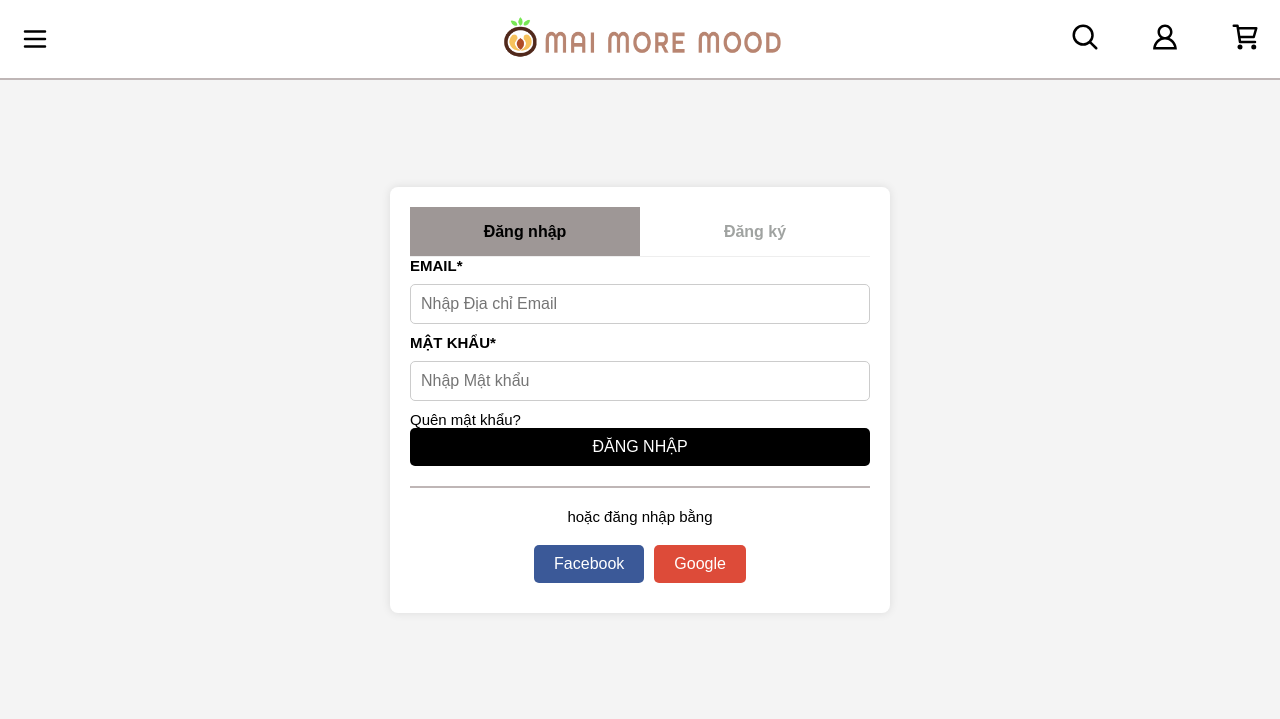
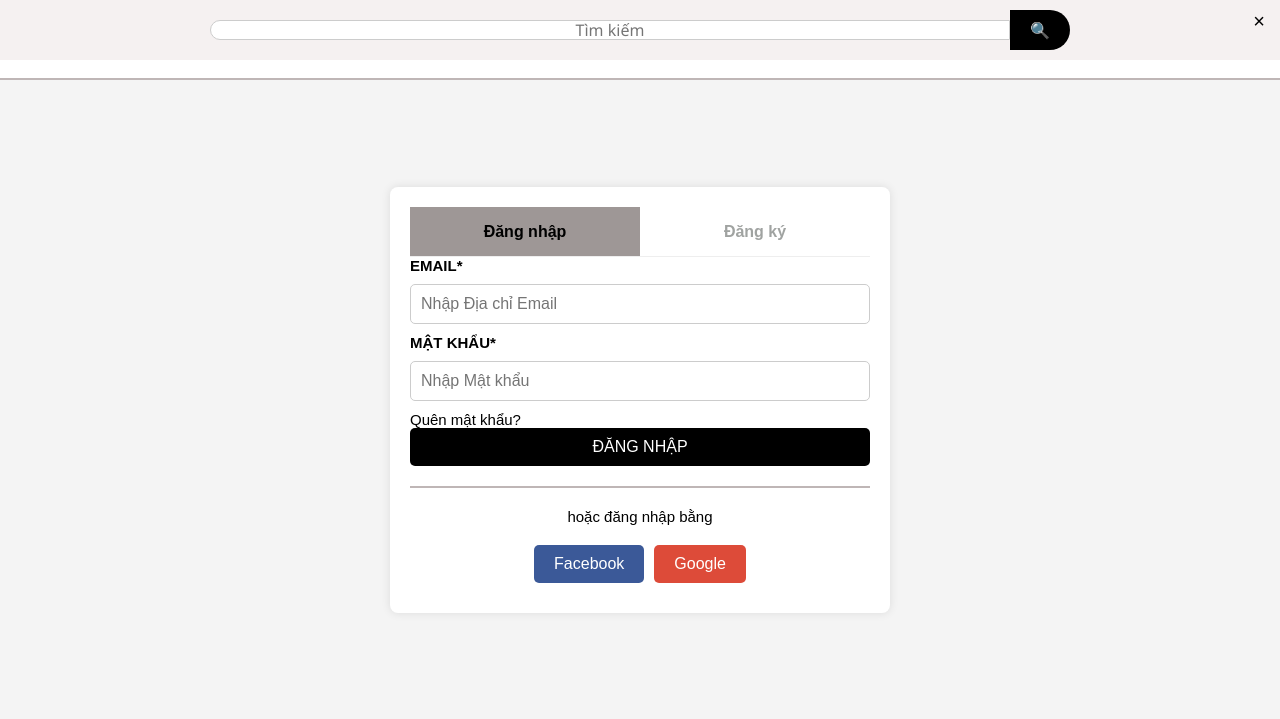
Before and after one commit to niendzvdtg01/e-commern-web-project, a Flask app: page /login in a window 1280 px wide, after a click that opens the changed part. Shown: the part 50-769 px from the top of the page. Run offline with Flask 3, Linux system fonts and the light colour scheme; parts of the project's set-up code (start-up, migrations or seed data) failed here and were passed over; some web fonts are replaced.

Commit message:
add changes

```diff
--- a/main.py
+++ b/main.py
@@ -225,7 +225,7 @@ def account():
 
             if update_data:
                 supabase.table("users").update(update_data).eq("email", session['email']).execute()
-            return redirect(url_for('account'))
+            return render_template("account.html")
 
         response = (
             supabase.table("users")
@@ -274,139 +274,6 @@ def view_cart():
     cart = session.get("cart", [])
     total = sum(item["price"] * item["quantity"] for item in cart)
     return render_template("cart.html", cart=cart, total=total)
-
-@app.route('/add-to-cart', methods=['POST'])
-def add_to_cart():
-    if 'email' not in session:
-        return jsonify({'success': False, 'message': 'Vui lòng đăng nhập trước'}), 401
-
-    product_id = request.form.get('product_id')
-    quantity = int(request.form.get('quantity', 1))
-
-    # Get product details from database
-    response = supabase.table("products").select("*").eq("product_id", product_id).execute()
-    if not response.data:
-        return jsonify({'success': False, 'message': 'Sản phẩm không tồn tại'}), 404
-
-    product = response.data[0]
-
-    # Initialize cart if it doesn't exist
-    if 'cart' not in session:
-        session['cart'] = []
-
-    # Check if product already in cart
-    cart = session['cart']
-    for item in cart:
-        if item['product_id'] == product_id:
-            item['quantity'] += quantity
-            session['cart'] = cart
-            return jsonify({
-                'success': True,
-                'message': 'Đã thêm sản phẩm vào giỏ hàng',
-                'cart_count': len(cart)
-            })
-
-    # Add new item to cart
-    cart.append({
-        'product_id': product_id,
-        'name': product['product_name'],
-        'price': product['price'],
-        'quantity': quantity,
-        'image_url': product['img_url']
-    })
-    session['cart'] = cart
-
-    return jsonify({
-        'success': True,
-        'message': 'Đã thêm sản phẩm vào giỏ hàng',
-        'cart_count': len(cart)
-    })
-
-@app.route('/update-cart', methods=['POST'])
-def update_cart():
-    if 'email' not in session:
-        return jsonify({'success': False, 'message': 'Please login first'}), 401
-
-    product_id = request.form.get('product_id')
-    quantity = int(request.form.get('quantity', 1))
-    price = int(request.form.get('price', 0))
-
-    # Check product quantity in database
-    response = supabase.table("products").select("quantity").eq("product_id", product_id).execute()
-    if not response.data:
-        return jsonify({'success': False, 'message': 'Product not found'}), 404
-
-    available_quantity = response.data[0]['quantity']
-    if quantity > available_quantity:
-        return jsonify({'success': False, 'message': f'Only {available_quantity} items available'}), 400
-
-    cart = session.get('cart', [])
-    for item in cart:
-        if item['product_id'] == product_id:
-            item['quantity'] = quantity
-            item['price'] = price  # Update price in session
-            break
-
-    session['cart'] = cart
-    total = sum(item["price"] * item["quantity"] for item in cart)
-
-    return jsonify({
-        'success': True,
-        'total': total,
-        'cart_count': len(cart)
-    })
-
-@app.route('/remove-from-cart', methods=['POST'])
-def remove_from_cart():
-    if 'email' not in session:
-        return jsonify({'success': False, 'message': 'Please login first'}), 401
-
-    try:
-        # Get form data
-        product_id = request.form.get('product_id')
-        if not product_id:
-            return jsonify({'success': False, 'message': 'Product ID is required'}), 400
-
-        # Get cart from session
-        cart = session.get('cart', [])
-        if not cart:
-            return jsonify({'success': False, 'message': 'Cart is empty'}), 404
-
-        # Find and remove the product
-        new_cart = [item for item in cart if item['product_id'] != product_id]
-
-        # If cart length didn't change, product wasn't found
-        if len(new_cart) == len(cart):
-            return jsonify({'success': False, 'message': 'Product not found in cart'}), 404
-
-        # Update session
-        session['cart'] = new_cart
-        session.modified = True
-
-        # Calculate new total
-        total = sum(item['price'] * item['quantity'] for item in new_cart)
-
-        return jsonify({
-            'success': True,
-            'total': total,
-            'cart_count': len(new_cart)
-        })
-
-    except Exception as e:
-        print(f"Error in remove_from_cart: {str(e)}")
-        return jsonify({'success': False, 'message': 'Internal server error'}), 500
-
-@app.route('/clear-cart', methods=['POST'])
-def clear_cart():
-    if 'email' not in session:
-        return jsonify({'success': False, 'message': 'Please login first'}), 401
-
-    session['cart'] = []
-    return jsonify({
-        'success': True,
-        'total': 0,
-        'cart_count': 0
-    })
 
 #login page
 @app.route('/login', methods=['GET', 'POST'])
@@ -524,9 +391,9 @@ def logout():
 
 # ZaloPay Configuration
 config = {
-    "app_id": os.environ.get("APP_ID"),
-    "key1": os.environ.get("KEY1"),
-    "key2": os.environ.get("KEY2"),
+    "app_id": os.environ.get("ZALOPAY_APP_ID"),
+    "key1": os.environ.get("ZALOPAY_KEY1"),
+    "key2": os.environ.get("ZALOPAY_KEY2"),
     "endpoint": "https://sb-openapi.zalopay.vn/v2/create",
     # "query_endpoint": "https://sb-openapi.zalopay.vn/v2/query"
 }
@@ -542,11 +409,11 @@ def create_payment():
         if not data:
             return jsonify({'success': False, 'message': 'No data provided'}), 400
 
-        cart = data.get('item', [])
+        cart = data.get('items', [])
         if not cart:
             return jsonify({'success': False, 'message': 'Cart is empty'}), 400
 
-        total_amount = data.get('total', 0)
+        total_amount = data.get('total_amount', 0)
         if total_amount <= 0:
             return jsonify({'success': False, 'message': 'Invalid total amount'}), 400
 
@@ -564,11 +431,9 @@ def create_payment():
             "app_trans_id": "{:%y%m%d}_{}".format(datetime.today(), trans_id),
             "app_user": session['email'],
             "app_time": int(round(time() * 1000)),
-            "callback_url": "http://127.0.0.1:5000/callback",  # Updated callback URL
             "embed_data": json.dumps({
                 "email": session['email'],
-                "cart": cart,
-                "preferred_payment_method": []
+                "cart": cart
             }),
             "item": json.dumps([{
                 "name": item['name'],
@@ -577,7 +442,7 @@ def create_payment():
             } for item in cart]),
             "amount": total_amount,
             "description": f"Payment for order #{trans_id}",
-            "bank_code": ""
+            "bank_code": "zalopayapp"
         }
 
         # Generate MAC
@@ -616,6 +481,7 @@ def create_payment():
                 "email": session['email'],
                 "amount": total_amount,
                 "status": "pending",
+                "cart": cart
             }).execute()
 
             return jsonify({
@@ -677,17 +543,6 @@ def callback():
             'return_code': 0,
             'return_message': str(e)
         }), 500
-@app.route('/redirect-from-zalopay', methods=['GET'])
-def redirect():
-  data = request.args
-  checksumData = "{}|{}|{}|{}|{}|{}|{}".format(data.get('appid'), data.get('apptransid'), data.get('pmcid'), data.get('bankcode'), data.get('amount'), data.get('discountamount'), data.get('status'))
-  checksum = hmac.new(config['key2'].encode(), checksumData, hashlib.sha256).hexdigest()
-
-  if checksum != data.get('checksum'):
-    return "Bad Request", 400
-  else:
-    # kiểm tra xem đã nhận được callback hay chưa, nếu chưa thì tiến hành gọi API truy vấn trạng thái thanh toán của đơn hàng để lấy kết quả cuối cùng
-    return "Ok", 200
 
 @app.route('/payment-status/<app_trans_id>', methods=['GET'])
 def payment_status(app_trans_id):
@@ -705,13 +560,11 @@ def payment_status(app_trans_id):
 
         # If order is still pending, check with ZaloPay
         if order['status'] == 'pending':
-            # Prepare query parameters
             params = {
                 "app_id": config["app_id"],
                 "app_trans_id": app_trans_id
             }
 
-            # Generate MAC
             data = "{}|{}|{}".format(
                 config["app_id"],
                 app_trans_id,
@@ -724,9 +577,8 @@ def payment_status(app_trans_id):
                 hashlib.sha256
             ).hexdigest()
 
-            # Send request to ZaloPay
             response = urllib.request.urlopen(
-                url="https://sb-openapi.zalopay.vn/v2/query",
+                url=config["query_endpoint"],
                 data=urllib.parse.urlencode(params).encode()
             )
             result = json.loads(response.read())
@@ -751,8 +603,110 @@ def payment_status(app_trans_id):
                                 error="Payment failed or was cancelled")
 
     except Exception as e:
-        print(f"Error in payment status check: {str(e)}")
         return render_template('payment_error.html', error=str(e))
+
+@app.route('/add-to-cart', methods=['POST'])
+def add_to_cart():
+    if 'email' not in session:
+        return jsonify({'success': False, 'message': 'Vui lòng đăng nhập trước'}), 401
+
+    product_id = request.form.get('product_id')
+    quantity = int(request.form.get('quantity', 1))
+
+    # Get product details from database
+    response = supabase.table("products").select("*").eq("product_id", product_id).execute()
+    if not response.data:
+        return jsonify({'success': False, 'message': 'Sản phẩm không tồn tại'}), 404
+
+    product = response.data[0]
+
+    # Initialize cart if it doesn't exist
+    if 'cart' not in session:
+        session['cart'] = []
+
+    # Check if product already in cart
+    cart = session['cart']
+    for item in cart:
+        if item['product_id'] == product_id:
+            item['quantity'] += quantity
+            session['cart'] = cart
+            return jsonify({
+                'success': True,
+                'message': 'Đã thêm sản phẩm vào giỏ hàng',
+                'cart_count': len(cart)
+            })
+
+    # Add new item to cart
+    cart.append({
+        'product_id': product_id,
+        'name': product['product_name'],
+        'price': product['price'],
+        'quantity': quantity,
+        'image_url': product['img_url']
+    })
+    session['cart'] = cart
+
+    return jsonify({
+        'success': True,
+        'message': 'Đã thêm sản phẩm vào giỏ hàng',
+        'cart_count': len(cart)
+    })
+
+@app.route('/update-cart', methods=['POST'])
+def update_cart():
+    if 'email' not in session:
+        return jsonify({'success': False, 'message': 'Please login first'}), 401
+
+    product_id = request.form.get('product_id')
+    quantity = int(request.form.get('quantity', 1))
+    price = int(request.form.get('price', 0))
+
+    cart = session.get('cart', [])
+    for item in cart:
+        if item['product_id'] == product_id:
+            item['quantity'] = quantity
+            item['price'] = price  # Update price in session
+            break
+
+    session['cart'] = cart
+    total = sum(item["price"] * item["quantity"] for item in cart)
+
+    return jsonify({
+        'success': True,
+        'total': total,
+        'cart_count': len(cart)
+    })
+
+@app.route('/remove-from-cart', methods=['POST'])
+def remove_from_cart():
+    if 'email' not in session:
+        return jsonify({'success': False, 'message': 'Please login first'}), 401
+
+    data = request.get_json()
+    product_id = data.get('product_id')
+
+    cart = session.get('cart', [])
+    cart = [item for item in cart if item['product_id'] != product_id]
+    session['cart'] = cart
+
+    total = sum(item["price"] * item["quantity"] for item in cart)
+    return jsonify({
+        'success': True,
+        'total': total,
+        'cart_count': len(cart)
+    })
+
+@app.route('/clear-cart', methods=['POST'])
+def clear_cart():
+    if 'email' not in session:
+        return jsonify({'success': False, 'message': 'Please login first'}), 401
+
+    session['cart'] = []
+    return jsonify({
+        'success': True,
+        'total': 0,
+        'cart_count': 0
+    })
 
 if __name__ == '__main__':
     app.run(debug=True)
--- a/static/css/login.css
+++ b/static/css/login.css
@@ -191,6 +191,136 @@ input[type="email"], input[type="password"], input[type="text"] {
     margin: 20px 0;
 }
 /* End Login */
+.search-popup {
+    position: fixed;
+    background-color: #f5f1f1;
+    width: 100%;
+    z-index: 1000;
+    padding: 10px;
+    opacity: 0;
+    transform: translateY(-20px);
+    visibility: hidden;
+    transition: opacity 0.3s ease-out, transform 0.3s ease-out;
+    pointer-events: none;
+    align-items: center;
+}
+
+.search-popup.active {
+    transform: translateY(0);
+    opacity: 1;
+    visibility: visible;
+    pointer-events: auto;
+}
+
+.search-bar {
+    display: flex;
+    justify-content: center;
+    height: 40px;
+}
+
+.search-bar button {
+    background-color: black;
+    color: white;
+    border: none;
+    border-radius: 0 20px 20px 0;
+    width: 60px;
+    cursor: pointer;
+}
+
+.search-bar button:hover {
+    background-color: #333;
+}
+
+.search-bar input[type="text"] {
+    border: 1px solid #ccc;
+    border-radius: 20px 0 0 20px;
+    padding: 8px;
+    width: 800px;
+    text-align: center;
+    font-family: 'Segoe UI', Tahoma, Geneva, Verdana, sans-serif;
+}
+
+
+/* Hiển thị kết quả tìm kiếm */
+.search-result {
+    display: none;
+    background-color: #f5f1f1;
+    top:100%;
+    min-width: 100%;
+    z-index: 1000;
+    padding: 10px;
+    position:initial;
+    transform: translateY(-20px);
+    pointer-events: none;
+    transition: opacity 0.3s ease-out, transform 0.3s ease-out;
+}
+.search-result.active {
+    justify-content: center;
+    display: flex;
+    transform: translateY(0);
+    pointer-events: auto;
+}
+.search-prodct{
+    width: 100%;
+    position: relative;
+    gap: 30px;
+    display: flex;
+}
+.search-prodct img{
+    width: 80px;
+    border-radius: 4px;
+}
+.search-prodct div{
+    padding: 10px 10px;
+    gap: 10px;
+    text-align: center;
+}
+.search-prodct p{
+    font-family: 'Segoe UI', Tahoma, Geneva, Verdana, sans-serif;
+}
+.search-prodct a{
+    text-decoration: none;
+    pointer-events: all;
+}
+
+.add-to-cart button{
+    padding: 5px 15px;
+    border-radius: 4px;
+    border: 1px solid #ccc;
+    background-color: rgb(207, 172, 145);
+    cursor: pointer;
+    font-family: 'Segoe UI', Tahoma, Geneva, Verdana, sans-serif;
+    color: black;
+}
+.popup{
+    display: none;
+    position: fixed;
+    top: 50%;
+    left: 50%;
+    transform: translate(-50%, -50%);
+    background-color:#f7f7f7;
+    padding: 20px;
+    box-shadow: 0px 0px 10px rgba(0, 0, 0, 0.2);
+    border-radius: 10px;
+    z-index: 1000;
+  }
+.popup button{
+   background-color: rgb(223, 231, 231);
+  }
+  .popup button:hover{
+    background-color: rgb(181, 182, 182);
+   }
+.popup-content {
+    text-align: center;
+    margin: 0;
+}
+.close {
+    position: absolute;
+    top: 10px;
+    right: 15px;
+    cursor: pointer;
+    font-size: 20px;
+  }
 /* Start footer */
 .footer {
     font-family: "Tektur", sans-serif;
--- a/templates/login.html
+++ b/templates/login.html
@@ -6,6 +6,7 @@
     <title>Login</title>
     <link rel="icon" type = "img/png" href="/static/pictures/logorgb copy.png" sizes="192x192">
     <link rel="stylesheet" href="/static/css/login.css">
+    <script src="/static/js/homepage.js"></script>
     <link rel="preconnect" href="https://fonts.googleapis.com">
     <link rel="preconnect" href="https://fonts.gstatic.com" crossorigin>
     <link href="https://fonts.googleapis.com/css2?family=Tektur:wdth,wght@75..100,400..900&display=swap" rel="stylesheet">
@@ -14,6 +15,37 @@
     <header>
         <p class="font">_ Thêm một chút mai, thêm trọn cảm hứng. _</p>
 </header>
+<div id="search-popup" class="search-popup">
+    <div class="popup-content">
+        <span class="close" onclick="closesearch()">&times;</span>
+        <div class="search-bar">
+            <input type="text" id="search" name="userInput" placeholder="Tìm kiếm" onkeyup="searchProduct()">
+            <button type="button" onclick="searchProduct()">🔍</button>
+        </div>
+    </div>
+    <div id="search-result" class="search-result">
+        <!-- <table style="border: 1px solid #ccc;">
+            <thead>
+                <tr>
+                    <th>Tên sản phẩm</th>
+                    <th>Số lượng hàng hóa</th>
+                    <th>giá</th>
+                </tr>
+            </thead>
+            <tbody id="result-body">
+                Dữ liệ được cập nhạt tại đây
+            </tbody>
+        </table> -->
+        <div>
+            <div style="text-align: center; margin-bottom: 20px;">
+                <p style="font-family: 'Segoe UI', Tahoma, Geneva, Verdana, sans-serif; font-size: larger;">Các sản phẩm</p>
+            </div>
+            <div class="search-prodct" id="result-body">
+                    <!-- Thông tin được tìm kiếm sẽ hiện tại đây -->
+            </div>
+        </div>
+    </div>
+</div>
 <!-- Start Thanh chức năng -->
     <div class="container1">
         <div class="menu">
```
